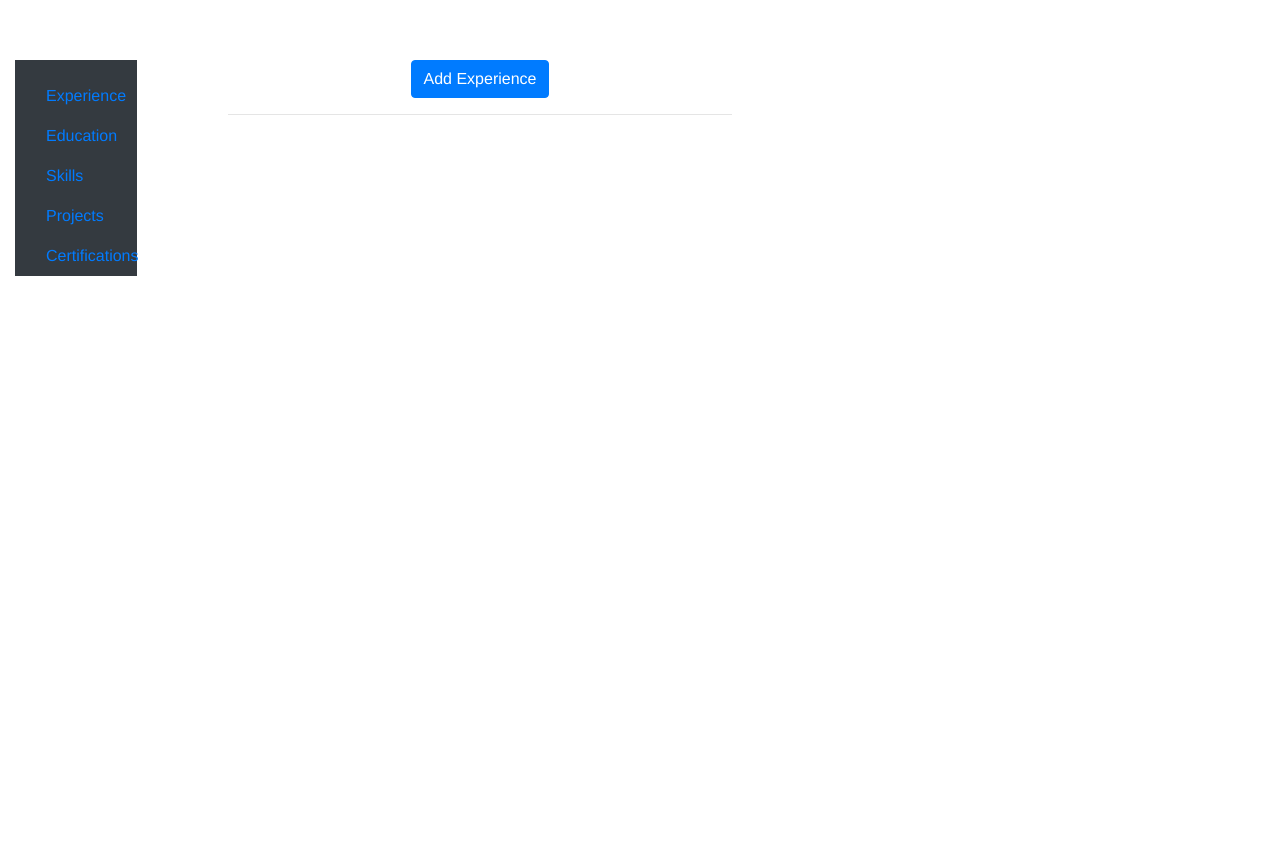
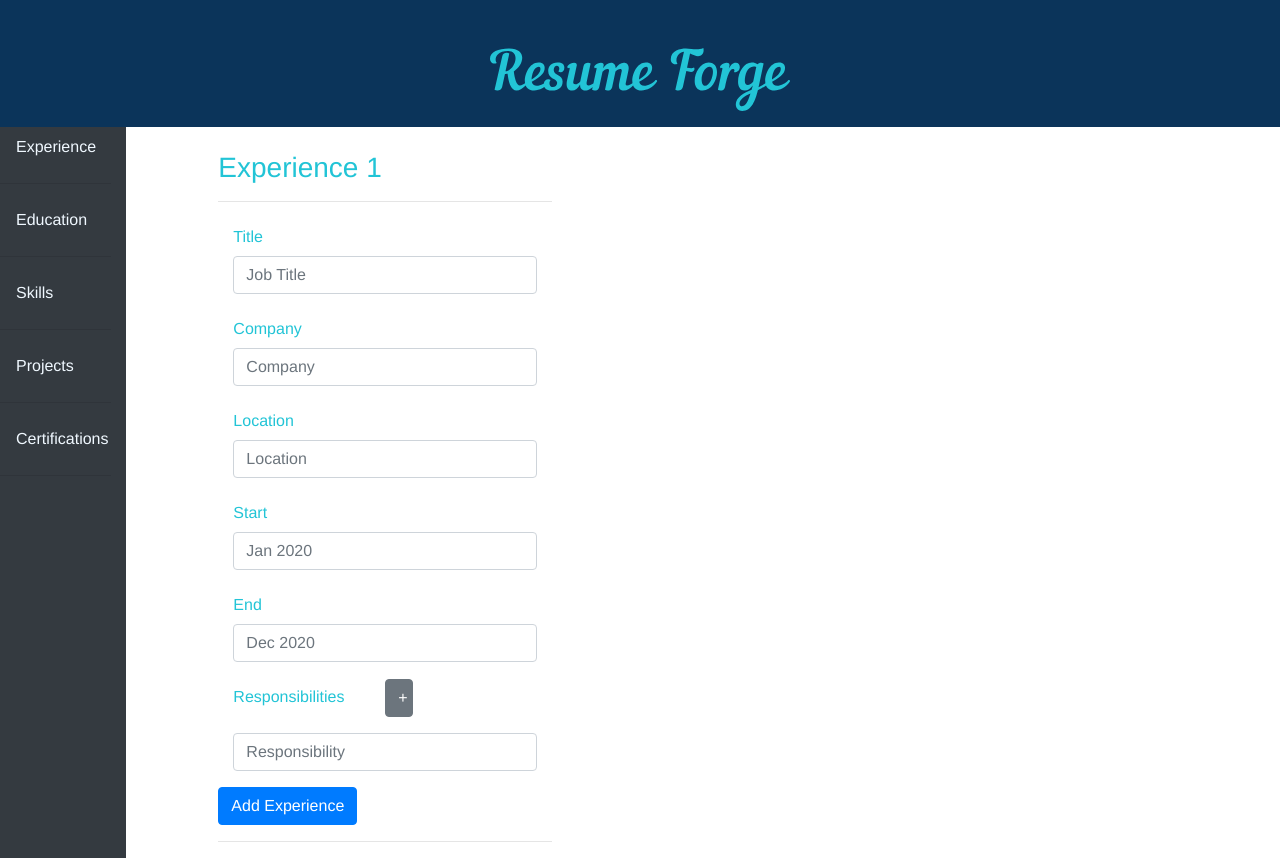
Before and after one commit to zainaftab44/ResumeMaker, a Vue app: page / in a window 1280 px wide. Before the commit the page ends 800 px from the top, so only its background shows below. Built offline with nearby package versions, Linux system fonts and the light colour scheme.

Commit message:
Updated UI and forms

```diff
--- a/package.json
+++ b/package.json
@@ -1,5 +1,5 @@
 {
-  "name": "vue_2",
+  "name": "resume_forge",
   "version": "0.1.0",
   "private": true,
   "scripts": {
--- a/public/index.html
+++ b/public/index.html
@@ -1,17 +1,33 @@
 <!DOCTYPE html>
 <html lang="en">
   <head>
-    <meta charset="utf-8">
-    <meta http-equiv="X-UA-Compatible" content="IE=edge">
-    <meta name="viewport" content="width=device-width,initial-scale=1.0">
-    <link rel="icon" href="<%= BASE_URL %>favicon.ico">
-    <title><%= htmlWebpackPlugin.options.title %></title>
-    <link rel="stylesheet" href="https://stackpath.bootstrapcdn.com/bootstrap/4.4.1/css/bootstrap.min.css" integrity="sha384-Vkoo8x4CGsO3+Hhxv8T/Q5PaXtkKtu6ug5TOeNV6gBiFeWPGFN9MuhOf23Q9Ifjh" crossorigin="anonymous">
+    <meta charset="utf-8" />
+    <meta http-equiv="X-UA-Compatible" content="IE=edge" />
+    <meta name="viewport" content="width=device-width,initial-scale=1.0" />
+    <link rel="icon" href="<%= BASE_URL %>favicon.ico" />
+    <title>Resume Forge</title>
+    <link
+      rel="stylesheet"
+      href="https://stackpath.bootstrapcdn.com/bootstrap/4.4.1/css/bootstrap.min.css"
+      integrity="sha384-Vkoo8x4CGsO3+Hhxv8T/Q5PaXtkKtu6ug5TOeNV6gBiFeWPGFN9MuhOf23Q9Ifjh"
+      crossorigin="anonymous"
+    />
   </head>
   <body>
     <noscript>
-      <strong>We're sorry but <%= htmlWebpackPlugin.options.title %> doesn't work properly without JavaScript enabled. Please enable it to continue.</strong>
+      <strong
+        >We're sorry but <%= htmlWebpackPlugin.options.title %> doesn't work
+        properly without JavaScript enabled. Please enable it to
+        continue.</strong
+      >
     </noscript>
+    <div class="container-fluid">
+      <div class="row"  style="background-color: rgb(11, 52, 90);">
+        <div class="col m-3 mt-5 text-center">
+          <img src="logo.svg" alt="" style="width: 300px;">
+        </div>
+      </div>
+    </div>
     <div id="app"></div>
     <!-- built files will be auto injected -->
   </body>
--- a/src/App.vue
+++ b/src/App.vue
@@ -1,28 +1,29 @@
 <template>
-  <div id="app" class="container-fluid">
+  <div id="app">
     <div class="row">
       <div class="col-lg-2">
-        <nav id="sidebarMenu" class="col-md-8 d-md-block bg-dark sidebar">
-          <div class="sidebar-fixed pt-3">
-            <ul class="nav">
-              <li class="nav-item" v-for="(item,i) in nav" :key="i">
+        <nav id="sidebarMenu" style="height:100%" class="col-md-8 d-md-block bg-dark sidebar nav">
+          <span
+            :class="[{'nav-item':true} ,{'pt-2':true} ,{active: current === item }]"
+            v-for="(item,i) in nav"
+            :key="i"
+          >
             <a
               class="nav-link"
               href="#"
-                  :class="{active: current === item }"
+              :class="[{active: current === item }]"
               @click.prevent="current=item"
             >
               {{item}}
               <span class="sr-only" v-if="current === item">(current)</span>
             </a>
-              </li>
-            </ul>
-          </div>
+            <hr>
+          </span>
         </nav>
       </div>
-      <div class="col-md-10">
-        <div class="row">
-          <div class="col-md-6">
+      <div class="col">
+        <div class="row mt-4">
+          <div class="col-md-4">
             <div v-if="current == 'Experience'">
               <Experience v-for="(exp, i) in exps" :key="i" :exp="exp" />
               <button @click="add('exp')" class="btn btn-primary">Add Experience</button>
@@ -49,7 +50,7 @@
               <hr />
             </div>
           </div>
-          <div class="col-md-6" style="text-align: justify"></div>
+          <div class="col-md-7" style="text-align: justify"></div>
         </div>
       </div>
     </div>
@@ -74,11 +75,39 @@ export default {
   },
   data() {
     return {
-      exps: [],
-      eds: [],
-      skills: [],
-      projs: [],
-      certs: [],
+      exps: [
+        {
+          company: "",
+          location: "",
+          title: "",
+          start: "",
+          end: "",
+          resp: [""],
+        },
+      ],
+      eds: [
+        {
+          institute: "",
+          degree: "",
+          major: "",
+          locations: "",
+          start: "",
+          end: "",
+        },
+      ],
+      skills: [{ type: "", name: [""] }],
+      projs: [
+        {
+          title: "",
+          desc: "",
+          link: "",
+          start: "",
+          end: "",
+          tools: [""],
+          resp: [""],
+        },
+      ],
+      certs: [{ institute: "", title: "", link: "", date: "" }],
       nav: ["Experience", "Education", "Skills", "Projects", "Certifications"],
       current: "Experience",
     };
@@ -138,8 +167,17 @@ export default {
   font-family: Avenir, Helvetica, Arial, sans-serif;
   -webkit-font-smoothing: antialiased;
   -moz-osx-font-smoothing: grayscale;
-  text-align: center;
-  color: #2c3e50;
-  margin-top: 60px;
+  text-align: justify;
+  color: #22c4d6;
+}
+.nav-link {
+  color: aliceblue;
+}
+.nav-item {
+  background-color: beige;
+}
+a:hover{
+  background: gray;
+  color:antiquewhite;
 }
 </style>
```
Also changed, not shown: src/components/Awards.vue (+11 -17 lines), public/css/style.css (added), public/logo.svg (added), 1 other file (tests, documents, lock files or other folders). Lines whose indentation alone changed are shown as unchanged.
